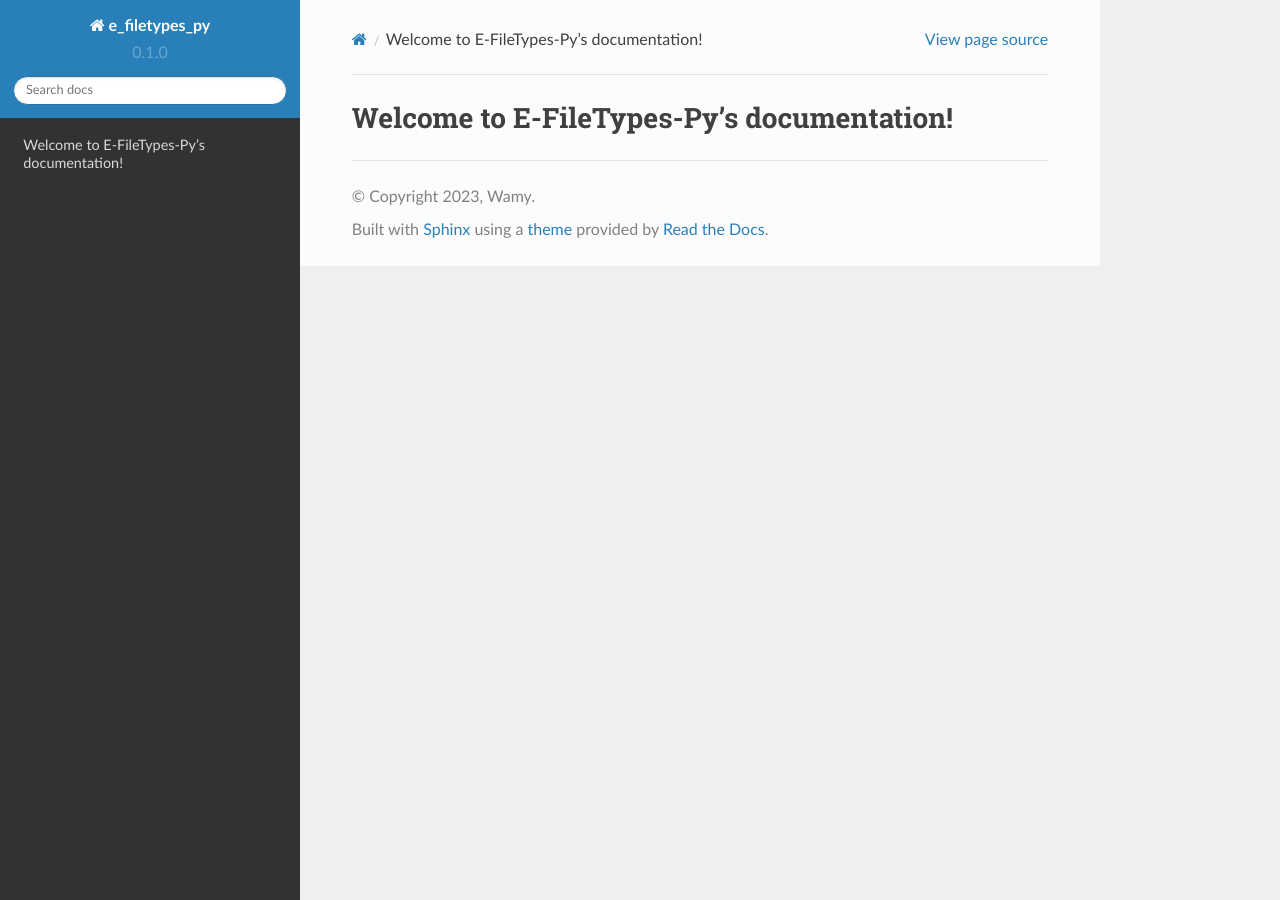
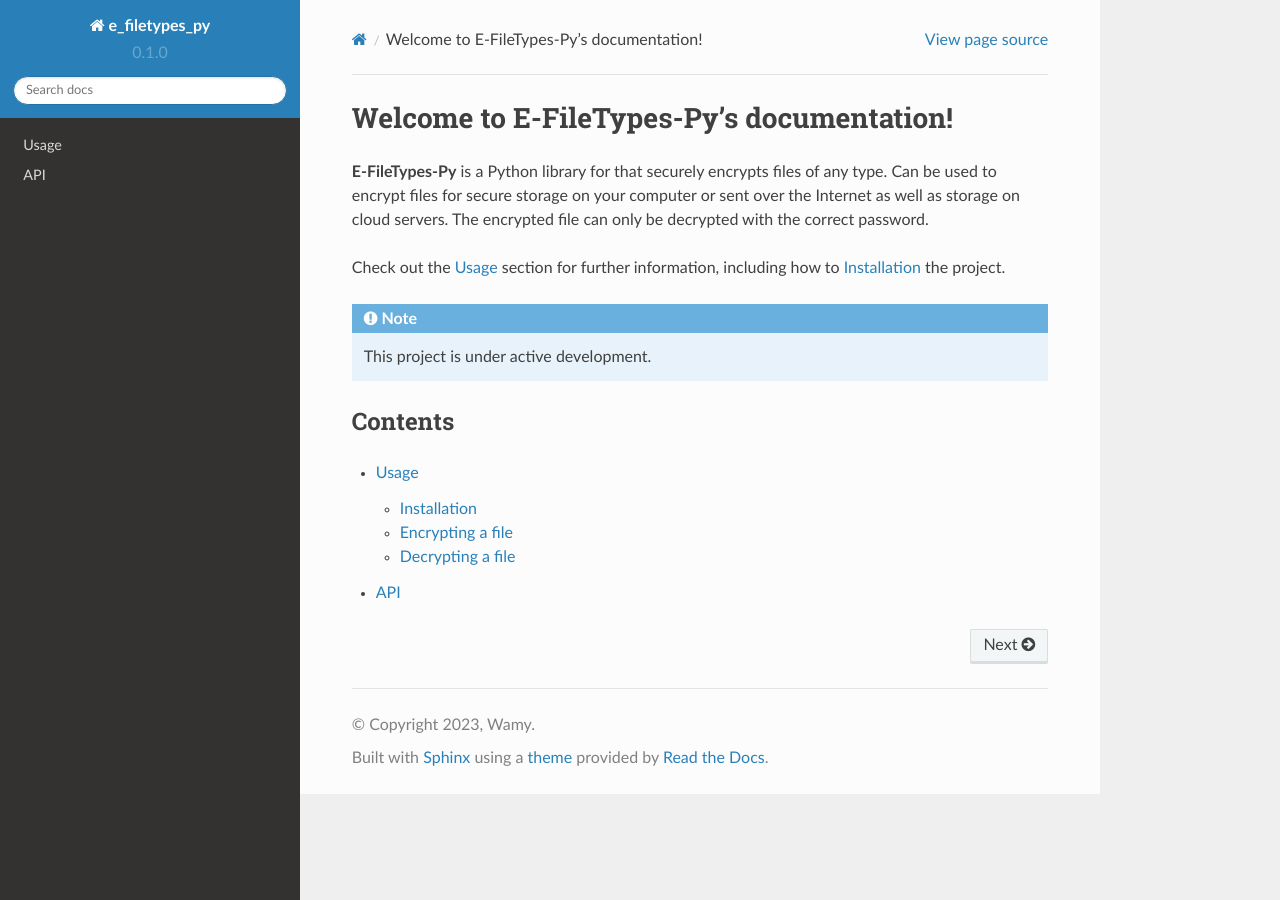
Before and after one commit to E-FileTypes/e-filetypes-py, a Sphinx documentation site: the page built from docs/source/index.rst, in a window 1280 px wide. Built offline with Sphinx 7.4.7 and the Read the Docs theme 2.0.0, drawn with Linux system fonts in a browser that asks for light colours.

Commit message:
feat: autogen docs, proper description of package

```diff
--- a/docs/source/conf.py
+++ b/docs/source/conf.py
@@ -1,7 +1,3 @@
-import os, sys
-
-sys.path.append(os.path.abspath('../../e_filetypes_py'))
-
 # Configuration file for the Sphinx documentation builder.
 
 # -- Project information
--- a/docs/source/index.rst
+++ b/docs/source/index.rst
@@ -1,2 +1,19 @@
 Welcome to E-FileTypes-Py's documentation!
 ===================================
+
+**E-FileTypes-Py** is a Python library for that securely encrypts files of any type. Can be used to encrypt files for secure storage on your computer or sent over the Internet as well as storage on cloud servers. The encrypted file can only be decrypted with the correct password.
+
+Check out the :doc:`usage` section for further information, including
+how to :ref:`installation` the project.
+
+.. note::
+
+   This project is under active development.
+
+Contents
+--------
+
+.. toctree::
+
+   usage
+   api
--- a/e_filetypes_py/__init__.py
+++ b/e_filetypes_py/__init__.py
@@ -1 +1 @@
-"hello"
+"The E-FileTypes-Py library allows you to integrate with E-FileTypes using any Python application."
```
Also changed, not shown: docs/source/api.rst (added, +7 -0 lines), docs/source/usage.rst (added, +41 -0 lines).
